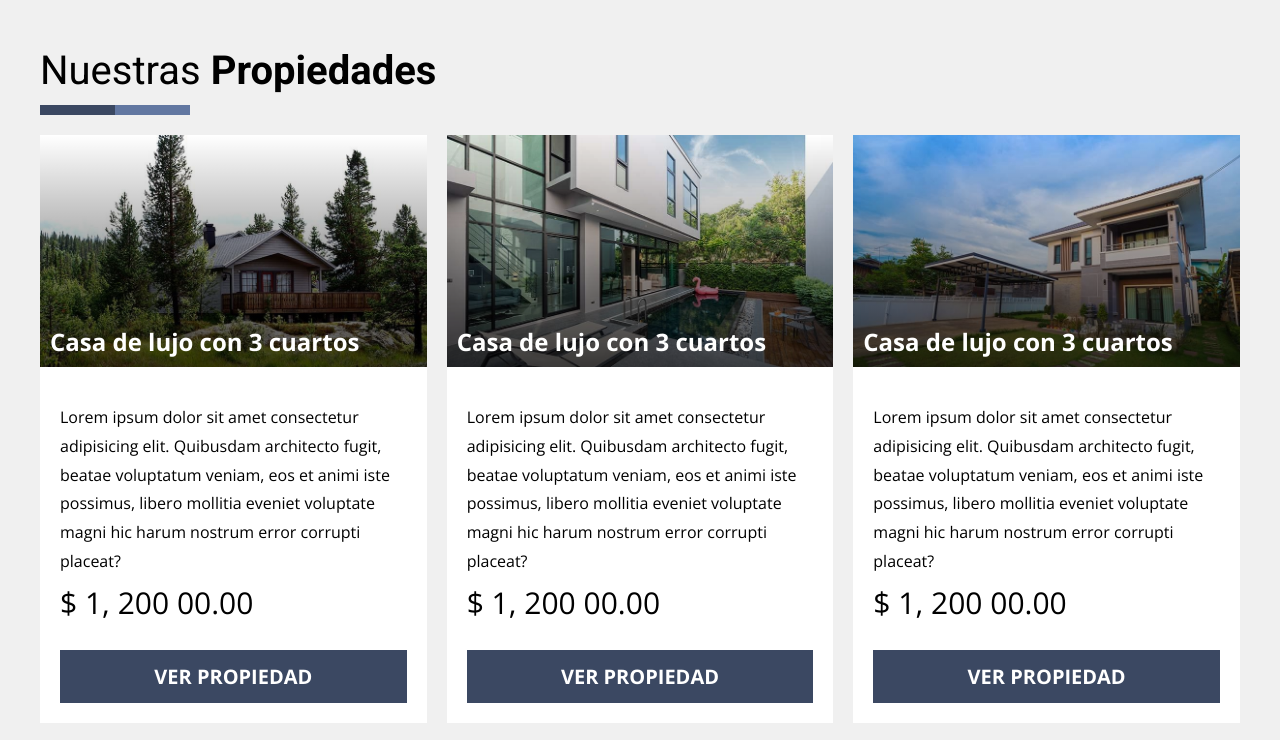
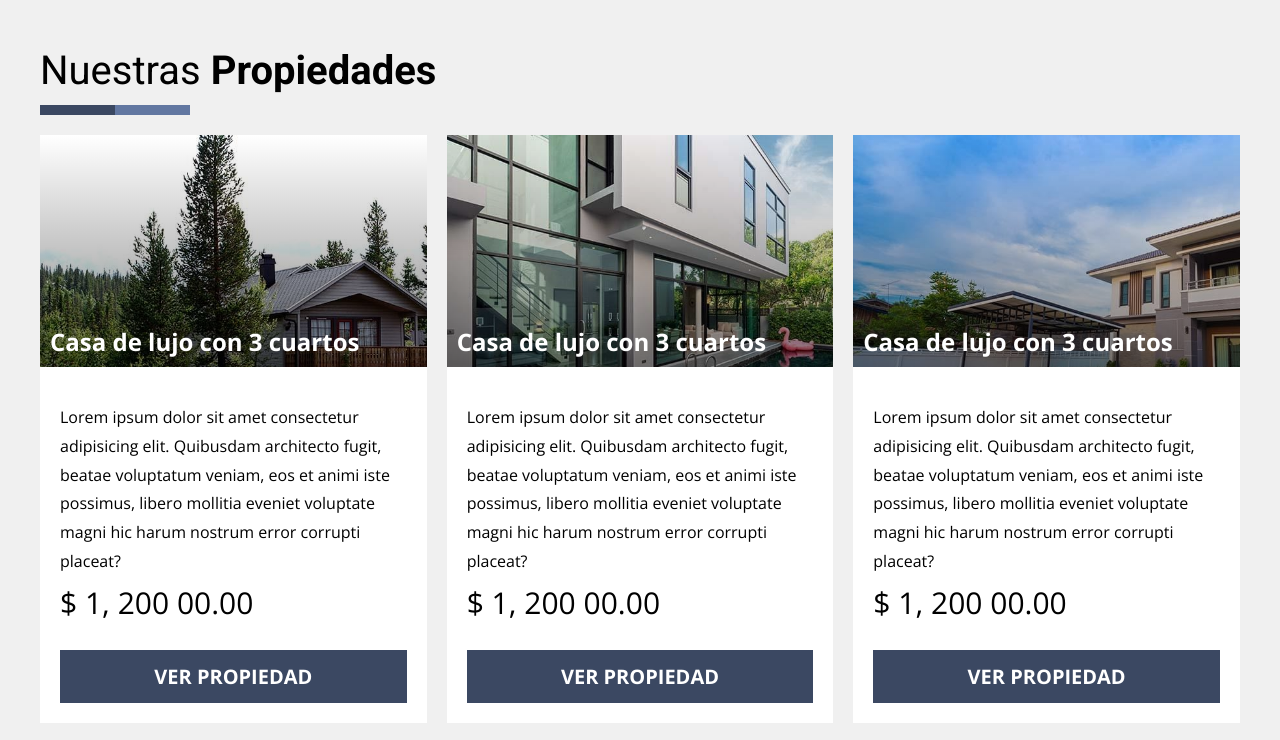
Before and after one commit to whan05/Real-State, a website: page index.html in a window 1280 px wide. Shown: the part 702-1442 px from the top of the page. Drawn offline with nearby package versions, Linux system fonts and the light colour scheme.

Commit message:
Se finaliza el proyecto

```diff
--- a/js/app.js
+++ b/js/app.js
@@ -0,0 +1,11 @@
+const imagenes = document.querySelectorAll('.propiedad__imagen')
+
+
+window.addEventListener("scroll", () => {
+
+    const scroll = this.scrollY / -20;
+
+    imagenes.forEach( (imagen) => {
+        imagen.style.backgroundPositionY = `${scroll}px`;
+    })
+})
--- a/src/scss/ui/contenido/_propiedades.scss
+++ b/src/scss/ui/contenido/_propiedades.scss
@@ -26,7 +26,7 @@
 
     &__imagen {
         aspect-ratio: 10 / 6;
-        background-size: cover;
+        background-size: auto 150%;
         position: relative;
     }
 
```
Also changed, not shown: build/css/app.css, 1 other file.
